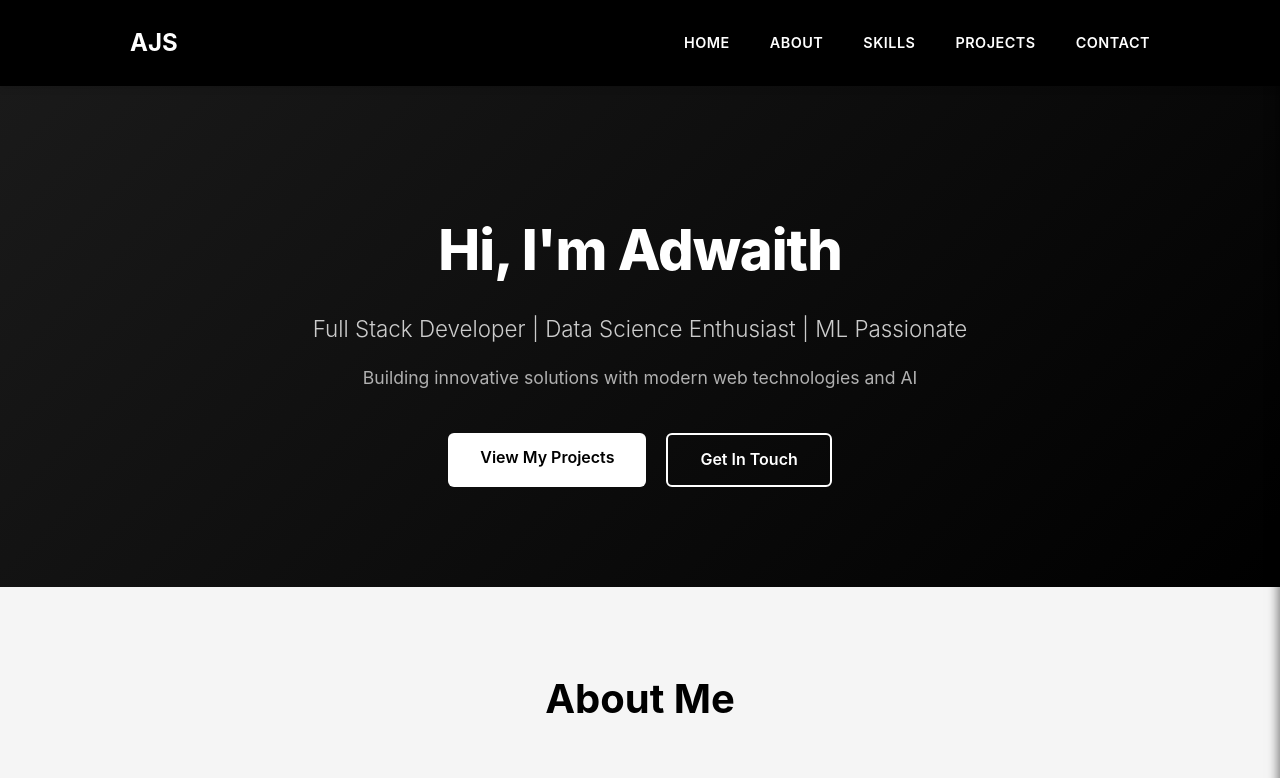
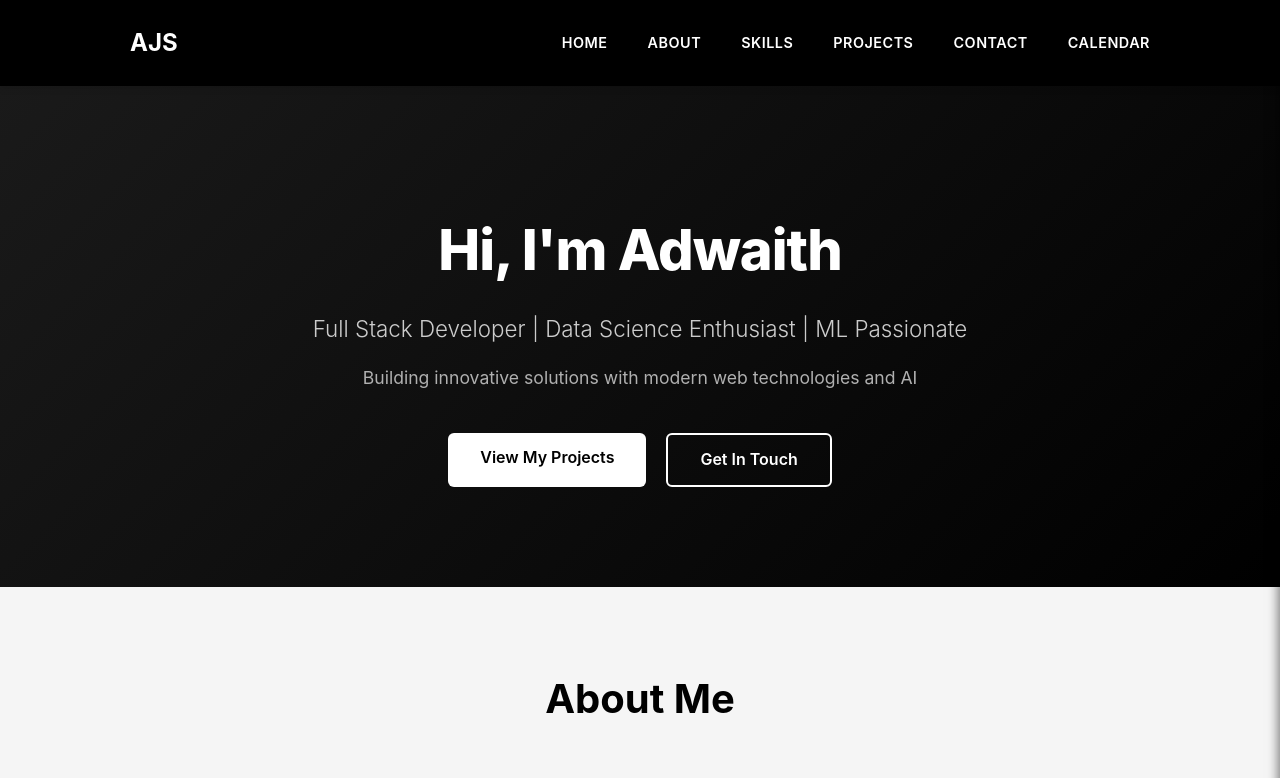
Before and after one commit to Itsaddu/portfolio, a plain HTML site: page index.html in a window 1280 px wide. Shown: the top 778 px of the page. Drawn offline with Linux system fonts and the light colour scheme.

Commit message:
Add CALENDAR link to navigation - sidebar and header menus

```diff
--- a/index.html
+++ b/index.html
@@ -22,6 +22,7 @@
       <li><a href="kills.html">SKILLS</a></li>
       <li><a href="projects.html">PROJECTS</a></li>
       <li><a href="#contact">CONTACT</a></li>
+         <li><a href="calendar.html">CALENDAR</a></li>
     </ul>
   </div>
 
@@ -37,6 +38,7 @@
             <li><a href="about.html">ABOUT</a></li>                        <li><a href="skills.html">SKILLS</a></li>
                                     <li><a href="projects.html">PROJECTS</a></li>
                                                     <li><a href="#contact">CONTACT</a></li>
+                         <li><a href="calendar.html">CALENDAR</a></li>
                     </ul>
                 </div>
             </div>
```
